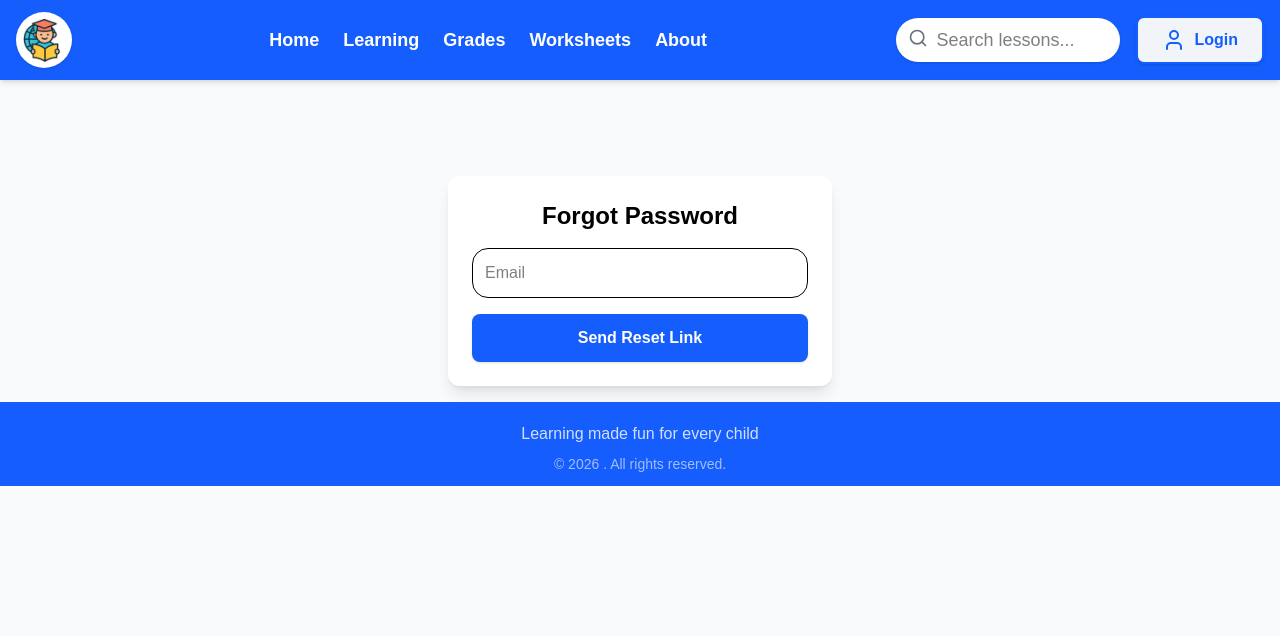
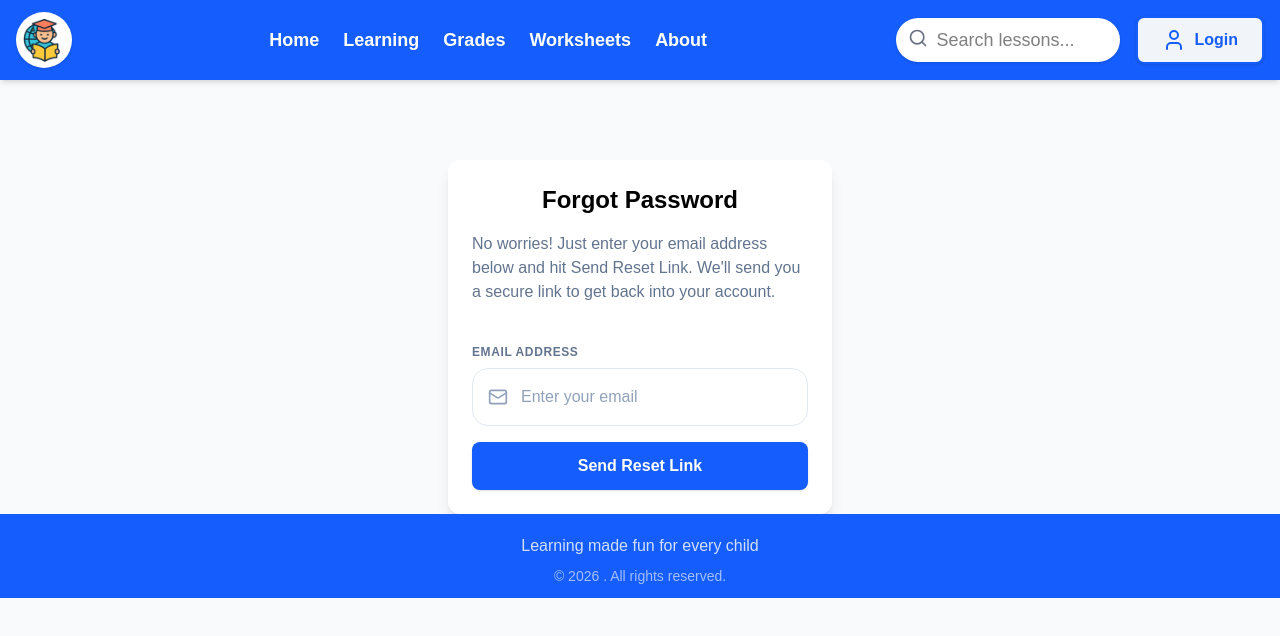
Before and after one commit to adhriton25/kidskillworld, a Next.js app: page /forgot-password in a window 1280 px wide. Shown: the top 636 px of the page. Built offline with nearby package versions, Linux system fonts and the light colour scheme.

Commit message:
feat:set design

```diff
--- a/app/forgot-password/page.tsx
+++ b/app/forgot-password/page.tsx
@@ -1,6 +1,7 @@
 "use client";
 
 import { Button } from "@/components/Base/Button";
+import { Mail } from "lucide-react";
 import { useState } from "react";
 
 export default function ForgotPasswordPage() {
@@ -21,6 +22,10 @@ export default function ForgotPasswordPage() {
   return (
     <div className="max-w-sm mx-auto mt-20 p-6 rounded-xl shadow-lg bg-white">
       <h1 className="text-2xl font-bold mb-4 text-center">Forgot Password</h1>
+      <p className="text-slate-500 mb-10">
+        No worries! Just enter your email address below and hit Send Reset Link.
+        We'll send you a secure link to get back into your account.
+      </p>
 
       {sent ? (
         <p className="text-green-600 text-center">
@@ -28,14 +33,20 @@ export default function ForgotPasswordPage() {
         </p>
       ) : (
         <form onSubmit={handleSubmit} className="space-y-4">
+          <label className="block text-xs font-bold text-slate-500 uppercase tracking-wider mb-2">
+            Email Address
+          </label>
+          <div className="relative">
+            <Mail className="absolute left-4 top-1/2 -translate-y-1/2 text-slate-400 w-5 h-5" />
             <input
               type="email"
-            placeholder="Email"
-            className="w-full p-3 border rounded-lg"
               value={email}
               onChange={(e) => setEmail(e.target.value)}
               required
+              className="w-full pl-12 pr-4 py-4 bg-white border border-slate-200 rounded-2xl focus:ring-2 focus:ring-indigo-500 outline-none transition-all placeholder:text-slate-400"
+              placeholder="Enter your email"
             />
+          </div>
 
           <Button type="submit" className="w-full">
             Send Reset Link
--- a/app/layout.tsx
+++ b/app/layout.tsx
@@ -18,7 +18,7 @@ export default function RootLayout({
       <body className="bg-gray-50">
         <Header />
         <SubjectTabsWrapper />
-        <main className="pt-4 px-3 md:px-0">{children}</main>
+        <main className="px-2 md:px-0">{children}</main>
         <Footer />
       </body>
     </html>
--- a/app/login/page.tsx
+++ b/app/login/page.tsx
@@ -29,7 +29,12 @@ export default function LoginPage() {
   }
 
   return (
-    <div className="max-w-sm mx-auto mt-20 p-6 rounded-xl shadow-lg bg-white">
+    <div className="min-h-[calc(100vh-190px)] pt-8 w-full flex items-center justify-center bg-cover bg-center bg-no-repeat"
+     style={{ backgroundImage: "url('/bg-login1.png')" }}>
+    <div
+      className="bg-white/90 backdrop-blur-sm p-8 rounded-2xl shadow-xl"
+
+    >
       <h1 className="text-2xl font-bold mb-4 text-center">Log In</h1>
 
       <form onSubmit={handleLogin} className="space-y-4">
@@ -52,7 +57,9 @@ export default function LoginPage() {
         />
 
         {error && <p className="text-red-500 text-sm">{error}</p>}
-        <Button type="submit" className="w-full ">Log In</Button>
+        <Button type="submit" className="w-full ">
+          Log In
+        </Button>
       </form>
 
       <div className="flex justify-between mt-4 text-sm">
@@ -64,5 +71,6 @@ export default function LoginPage() {
         </Button>
       </div>
     </div>
+    </div>
   );
 }
--- a/components/layout/Footer.tsx
+++ b/components/layout/Footer.tsx
@@ -2,7 +2,7 @@ import React from "react";
 
 export const Footer = () => {
   return (
-    <footer className="w-full bg-[var(--ksw-color-action-primary-default)] py-3 mt-4">
+    <footer className="w-full bg-[var(--ksw-color-action-primary-default)] py-3 ">
       <div className="mx-auto text-center text-white space-y-2">
         <h3 className="text-xl font-bold">{process.env.NEXT_PUBLIC_BRAND_NAME}</h3>
         <p className="text-white/80">Learning made fun for every child</p>
```
Also changed, not shown: public/bg-login.png (added), public/bg-login1.png (added). Lines whose indentation alone changed are shown as unchanged.
